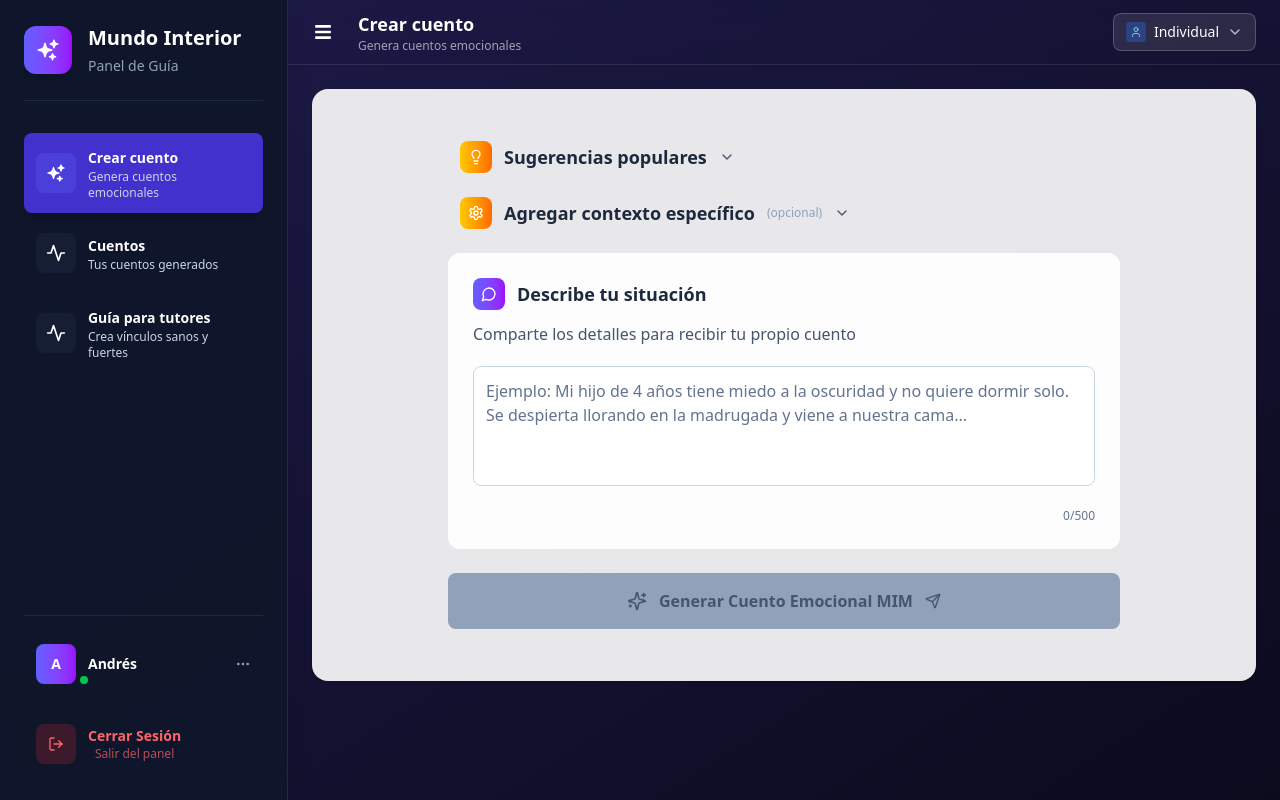
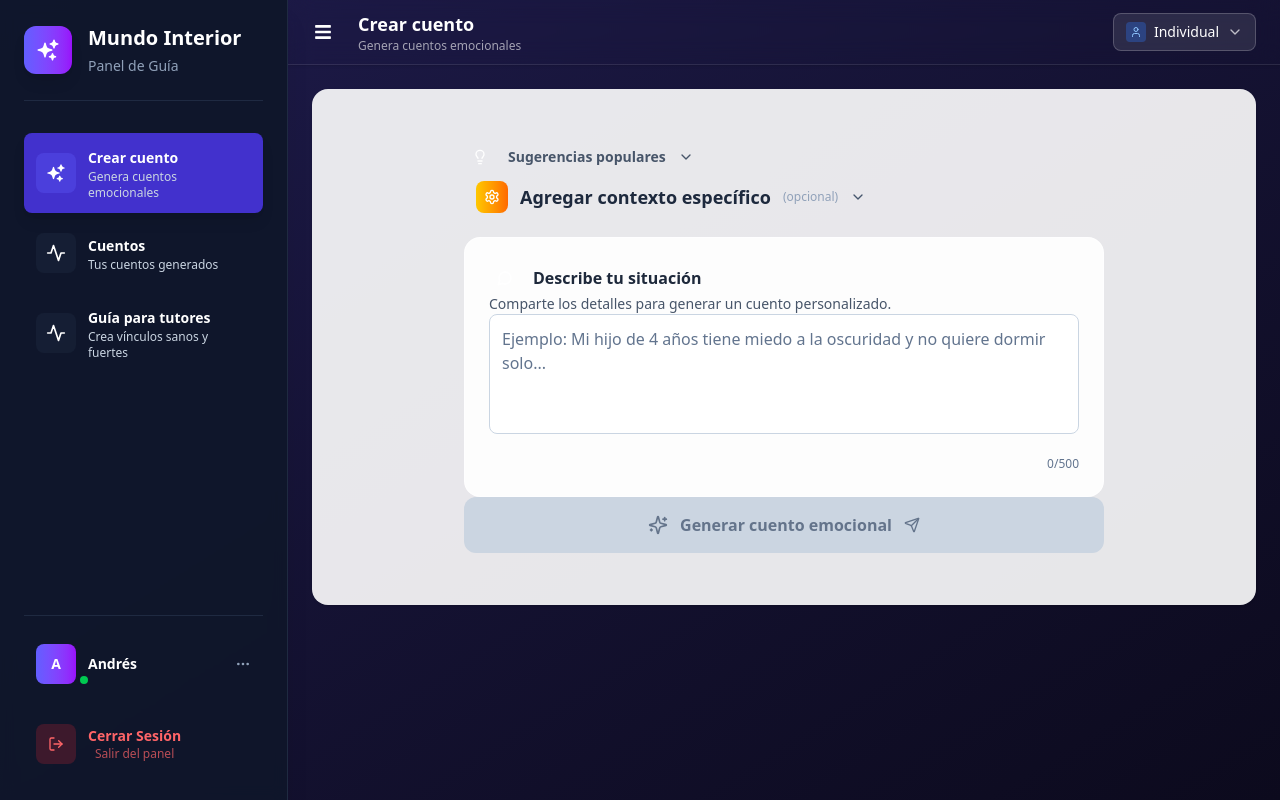
Before and after one commit to and27/mundo, a Next.js app: page /parentDashboard in a window 1280 px wide. Built offline with nearby package versions, Linux system fonts and the light colour scheme.

Commit message:
feat(assistant): input, generated stories and journeys

```diff
--- a/src/components/assistant/InputForm.tsx
+++ b/src/components/assistant/InputForm.tsx
@@ -20,7 +20,6 @@ interface InputFormProps {
   isLoading: boolean;
   onSubmit: (query: string) => void;
   maxChars?: number;
-  showLoadingDetails?: boolean;
 }
 
 export default function InputForm({
@@ -28,155 +27,139 @@ export default function InputForm({
   onSubmit,
   maxChars = 500,
 }: InputFormProps) {
-  const [query, setQuery] = useState<string>("");
+  const [query, setQuery] = useState("");
   const [isFocused, setIsFocused] = useState(false);
   const [isExpanded, setIsExpanded] = useState(false);
+  const [context, setContext] = useState<ContextData | null>(null);
 
   const { mode } = useModeStore();
-  const isSchoolMode = mode === "educator"; // Derived value
+  const isSchoolMode = mode === "educator";
+  const setOriginalQuery = useQueryStore((s) => s.setOriginalQuery);
 
-  const [context, setContext] = useState<ContextData | null>(null);
-  const setOriginalQuery = useQueryStore((state) => state.setOriginalQuery);
-  console.log(context);
   const suggestions = getSuggestionsByMode(isSchoolMode, 4);
 
   const placeholder = isSchoolMode
-    ? "Ejemplo: Varios estudiantes de mi clase muestran ansiedad antes de los exámenes. Algunos se quedan paralizados, otros lloran, y otros se vuelven muy inquietos..."
-    : "Ejemplo: Mi hijo de 4 años tiene miedo a la oscuridad y no quiere dormir solo. Se despierta llorando en la madrugada y viene a nuestra cama...";
+    ? "Ejemplo: Varios estudiantes de mi clase muestran ansiedad antes de los exámenes..."
+    : "Ejemplo: Mi hijo de 4 años tiene miedo a la oscuridad y no quiere dormir solo...";
 
   const buttonText = isSchoolMode
-    ? "Generar Cuento para Educadores MIM"
-    : "Generar Cuento Emocional MIM";
+    ? "Generar cuento para educadores"
+    : "Generar cuento emocional";
 
-  const handleSuggestionClick = (suggestion: string) => {
-    setQuery(suggestion);
-    setIsExpanded(false);
-    setIsFocused(true);
-  };
-
-  const handleFormSubmit = (event: React.FormEvent) => {
-    event.preventDefault();
-    if (query.trim() && !isLoading) {
+  const handleSubmit = (e: React.FormEvent) => {
+    e.preventDefault();
+    if (!query.trim() || isLoading) return;
     setOriginalQuery(query.trim());
-      onSubmit(query);
-    }
-  };
-
-  const handleKeyPress = (e: React.KeyboardEvent) => {
-    if (e.key === "Enter" && !e.shiftKey) {
-      e.preventDefault();
-      handleFormSubmit(e);
-    }
+    onSubmit(query.trim());
   };
 
   return (
-    <div className="max-w-2xl mx-auto">
+    <section className="mi-section">
+      <div className="max-w-2xl mx-auto px-4 mi-stack-lg">
+        {/* Suggestions header */}
         <button
           onClick={() => setIsExpanded(!isExpanded)}
-        className="flex items-center gap-2 px-3 text-sm text-slate-600 transition-all duration-200"
+          className="flex items-center gap-3 text-sm text-neutral-600 hover:text-neutral-800 transition"
         >
-        <div className="flex items-center gap-3 mb-4">
-          <div className="w-8 h-8 bg-gradient-to-r from-yellow-400 to-orange-500 rounded-lg flex items-center justify-center">
+          <div className="w-8 h-8 rounded-lg mi-accent-gradient flex items-center justify-center">
             <Lightbulb className="w-4 h-4 text-white" />
           </div>
-
-          <h3 className="text-sm md:text-lg font-semibold text-slate-800">
-            Sugerencias populares
-          </h3>
+          <span className="font-semibold">Sugerencias populares</span>
           <ChevronDown
             className={`w-4 h-4 transition-transform ${
               isExpanded ? "rotate-180" : ""
             }`}
           />
-        </div>
         </button>
 
         {isExpanded && (
-        <div className="px-3 mb-6">
-          <p className="text-slate-600 text-sm md:text-base mb-4">
-            Puedes empezar con alguna de estas consultas frecuentes o escribir
-            tu propia pregunta.
+          <div className="mi-stack-md">
+            <p className="text-neutral-600">
+              Puedes comenzar con alguna de estas consultas frecuentes.
             </p>
             <div className="grid grid-cols-1 md:grid-cols-2 gap-3">
-            {suggestions.map((suggestion) => (
+              {suggestions.map((s) => (
                 <SuggestionCard
-                key={suggestion.text}
-                suggestion={suggestion.text}
-                onClick={handleSuggestionClick}
-                icon={suggestion.icon}
+                  key={s.text}
+                  suggestion={s.text}
+                  onClick={(t) => {
+                    setQuery(t);
+                    setIsExpanded(false);
+                  }}
+                  icon={s.icon}
                 />
               ))}
             </div>
           </div>
         )}
 
-      <div>
+        {/* Context */}
         <ContextPanel onContextChange={setContext} />
-        <div
-          className={`bg-white/90 backdrop-blur-sm border border-white/50 rounded-xl overflow-hidden transition-all duration-300 ${
-            isFocused
-              ? "border-indigo-300 shadow-xl scale-[1.01]"
-              : "hover:border-indigo-200"
-          } ${isLoading ? "opacity-60" : ""}`}
+
+        {/* Input card */}
+        <form
+          onSubmit={handleSubmit}
+          className={[
+            "rounded-2xl transition-all",
+            "bg-white/90 border border-white/60 backdrop-blur-sm",
+            isFocused ? "shadow-lg border-primary-300" : "",
+            isLoading ? "opacity-60" : "",
+          ].join(" ")}
         >
-          <div className="p-6">
-            <div className="flex flex-col gap-3 mb-5">
-              <div className="flex flex-start items-center gap-3 ">
-                <div className="w-8 h-8 bg-gradient-to-r from-indigo-500 to-purple-600 rounded-lg flex items-center justify-center">
+          <div className="p-6 mi-stack-md">
+            <div className="flex items-center gap-3">
+              <div className="w-8 h-8 rounded-lg mi-accent-gradient flex items-center justify-center">
                 <MessageCircle className="w-4 h-4 text-white" />
               </div>
-                <h3 className="text-sm md:text-lg text-lg font-semibold text-slate-800">
+              <h3 className="font-semibold text-neutral-800">
                 Describe tu situación
               </h3>
             </div>
-              <p className="text-sm md:text-base text-slate-600">
-                Comparte los detalles para recibir tu propio cuento
+
+            <p className="text-neutral-600 text-sm">
+              Comparte los detalles para generar un cuento personalizado.
             </p>
-            </div>
 
             <TextareaWithCounter
               value={query}
               onChange={setQuery}
               onFocus={() => setIsFocused(true)}
               onBlur={() => setIsFocused(false)}
-              onKeyDown={handleKeyPress}
               placeholder={placeholder}
               disabled={isLoading}
               maxChars={maxChars}
             />
           </div>
-        </div>
+        </form>
 
+        {/* CTA */}
         <button
-          onClick={handleFormSubmit}
+          onClick={handleSubmit}
           disabled={isLoading || !query.trim()}
-          className={`mx-3 px-3 md:px-5 md:mx-0 md:w-full mt-6 py-4 text-base font-semibold rounded-lg transition-all duration-300 relative overflow-hidden group ${
+          className={[
+            "w-full py-4 rounded-xl font-semibold transition-all",
             isLoading || !query.trim()
-              ? "bg-slate-400 text-slate-600 cursor-not-allowed"
-              : "bg-gradient-to-r from-indigo-500 to-purple-600 hover:from-indigo-600 hover:to-purple-700 text-white shadow-lg hover:shadow-xl hover:scale-105 active:scale-95"
-          }`}
+              ? "bg-neutral-300 text-neutral-500 cursor-not-allowed"
+              : "mi-cta-primary hover:shadow-lg",
+          ].join(" ")}
         >
-          {!isLoading && query.trim() && (
-            <div className="absolute inset-0 bg-gradient-to-r from-transparent via-white/20 to-transparent -translate-x-full group-hover:translate-x-full transition-transform duration-1000" />
-          )}
-
-          <div className=" relative flex items-center justify-center gap-3">
+          <div className="flex items-center justify-center gap-3">
             {isLoading ? (
               <>
                 <div className="w-5 h-5 border-2 border-current border-t-transparent rounded-full animate-spin" />
-                <span>Creando tu cuento personalizado...</span>
+                <span>Creando tu cuento…</span>
                 <Clock className="w-4 h-4 opacity-70" />
               </>
             ) : (
               <>
                 <Sparkles className="w-5 h-5" />
                 <span>{buttonText}</span>
-                <Send className="w-4 h-4 group-hover:translate-x-1 transition-transform" />
+                <Send className="w-4 h-4" />
               </>
             )}
           </div>
         </button>
       </div>
-    </div>
+    </section>
   );
 }
--- a/src/components/dashboard/GeneratedStories.tsx
+++ b/src/components/dashboard/GeneratedStories.tsx
@@ -1,4 +1,5 @@
 "use client";
+
 import { useState, useEffect } from "react";
 import { useSearchParams } from "next/navigation";
 import { ChevronRight, ArrowLeft, Calendar } from "lucide-react";
@@ -22,21 +23,6 @@ export default function GeneratedStories() {
     }
   }, [guideIdFromUrl, selectedGuideId]);
 
-  const handlePlayStory = (guideId: string) => {
-    setSelectedGuideId(guideId);
-  };
-
-  const handleDeleteStory = (guideId: string) => {
-    deleteGuide(guideId);
-    if (selectedGuideId === guideId) {
-      setSelectedGuideId(null);
-    }
-  };
-
-  const handleEditStory = (guideId: string) => {
-    console.log("Edit story:", guideId);
-  };
-
   if (selectedGuideId) {
     const currentGuide = getGuide(selectedGuideId);
     if (!currentGuide) {
@@ -45,44 +31,48 @@ export default function GeneratedStories() {
     }
 
     return (
-      <div className="m-5 space-y-6">
-        <div className="flex flex-col md:flex-row gap-5 items-center justify-between">
-          <nav className="flex items-center space-x-2 text-sm text-slate-600">
+      <section className="mi-section">
+        <div className="max-w-4xl mx-auto px-4 mi-stack-lg">
+          <div className="flex flex-col md:flex-row items-start md:items-center justify-between gap-4">
+            <nav className="flex items-center gap-2 text-sm text-neutral-500">
               <button
                 onClick={() => setSelectedGuideId(null)}
-              className="hover:text-slate-800 transition-colors flex items-center gap-1"
+                className="flex items-center gap-1 hover:text-neutral-800 transition"
               >
                 <ArrowLeft className="w-4 h-4" />
                 Guías
               </button>
-            <ChevronRight className="w-4 h-4 text-slate-400" />
-            <span className="text-slate-800 font-medium">
+              <ChevronRight className="w-4 h-4 text-neutral-400" />
+              <span className="text-neutral-800 font-medium">
                 {currentGuide.guideTitle}
               </span>
             </nav>
+
             <GuideActions guide={currentGuide} />
           </div>
 
           <GuideDisplay guide={currentGuide} />
         </div>
+      </section>
     );
   }
 
   if (!isLoaded) {
     return (
-      <div className="flex items-center justify-center py-12">
-        <div className="animate-spin rounded-full h-8 w-8 border-b-2 border-indigo-600"></div>
+      <div className="flex items-center justify-center py-16">
+        <div className="h-8 w-8 animate-spin rounded-full border-2 border-neutral-300 border-t-neutral-700" />
       </div>
     );
   }
 
   return (
-    <div className="p-5 md:p-0 space-y-6">
-      <div>
-        <h1 className="text-sm md:text-lg font-semibold text-slate-800 mb-2">
-          📚 Tus Cuentos Generados
+    <section className="mi-section">
+      <div className="max-w-4xl mx-auto px-4 mi-stack-lg">
+        <div className="mi-section-header">
+          <h1 className="text-xl md:text-2xl font-bold text-neutral-800 mi-section-title">
+            Tus cuentos generados
           </h1>
-        <p className="text-sm md:text-base text-slate-600">
+          <p className="text-neutral-600">
             Accede a todos los cuentos emocionales que has creado (
             {savedGuides.length})
           </p>
@@ -95,22 +85,27 @@ export default function GeneratedStories() {
                 key={`${guide.id}-${index}`}
                 guide={guide}
                 variant="parent"
-              onPlay={() => handlePlayStory(guide.id)}
-              onDelete={() => handleDeleteStory(guide.id)}
-              onEdit={() => handleEditStory(guide.id)}
+                onPlay={() => setSelectedGuideId(guide.id)}
+                onDelete={() => {
+                  deleteGuide(guide.id);
+                  if (selectedGuideId === guide.id) {
+                    setSelectedGuideId(null);
+                  }
+                }}
+                onEdit={() => {}}
                 createdAt="Generada localmente"
               />
             ))}
           </div>
         ) : (
-        <div className="text-center py-12">
-          <div className="w-16 h-16 bg-slate-100 rounded-full flex items-center justify-center mx-auto mb-4">
-            <Calendar className="w-8 h-8 text-slate-400" />
+          <div className="bg-neutral-50 border border-neutral-200 rounded-2xl py-16 px-6 text-center mi-stack-md">
+            <div className="w-16 h-16 mx-auto rounded-full bg-neutral-100 flex items-center justify-center">
+              <Calendar className="w-8 h-8 text-neutral-400" />
             </div>
-          <h3 className="text-lg font-semibold text-slate-900 mb-2">
+            <h3 className="text-lg font-semibold text-neutral-800">
               Aún no tienes cuentos guardados
             </h3>
-          <p className="text-slate-600 max-w-md mx-auto">
+            <p className="text-neutral-600 max-w-md mx-auto">
               Cuando generes tu primera guía emocional, se guardará
               automáticamente aquí para que puedas acceder a ella cuando la
               necesites.
@@ -118,5 +113,6 @@ export default function GeneratedStories() {
           </div>
         )}
       </div>
+    </section>
   );
 }
--- a/src/components/userHome/LastJourneys.tsx
+++ b/src/components/userHome/LastJourneys.tsx
@@ -76,7 +76,6 @@ export default function LastJourneys() {
           Continúa tu aventura
         </h3>
 
-        {/* Flechas visibles en ≥md */}
         <div className="hidden md:flex gap-2">
           <button
             onClick={() => scrollBy("left")}
```
Lines whose indentation alone changed are shown as unchanged.
